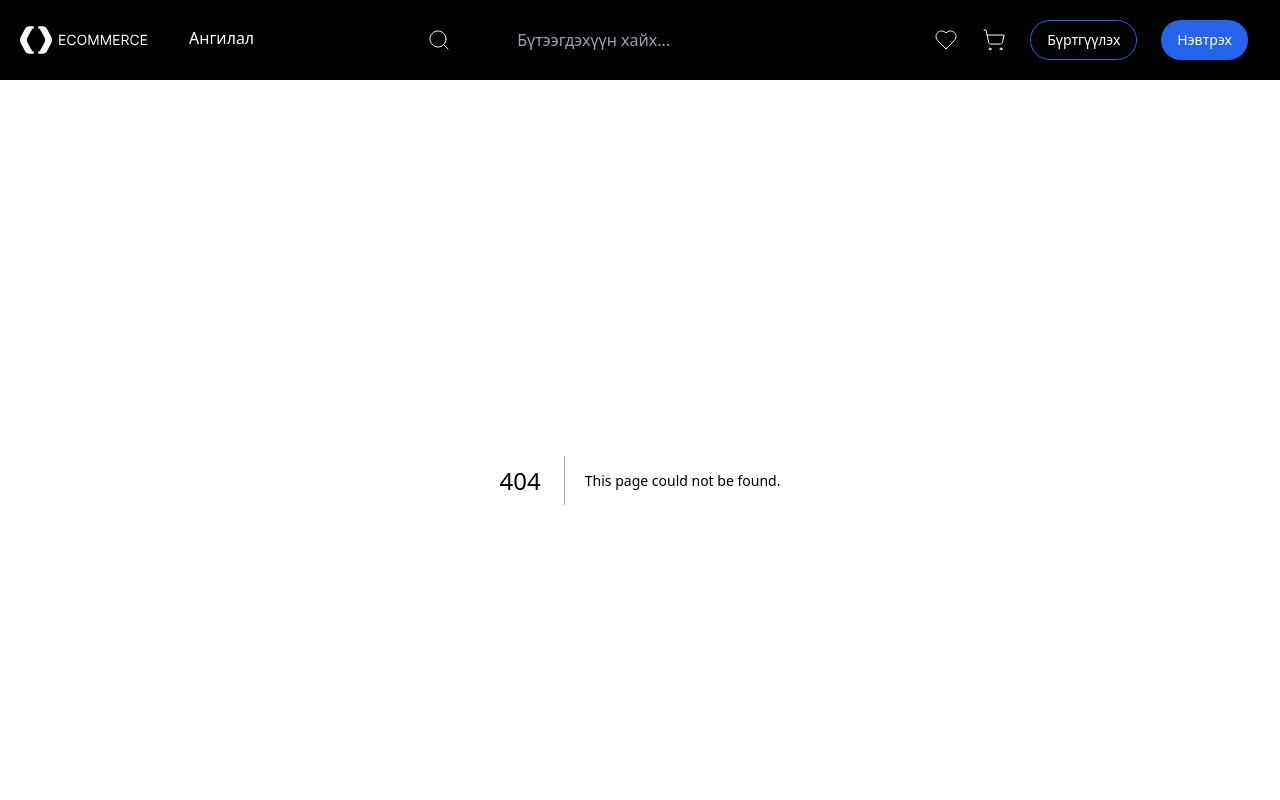
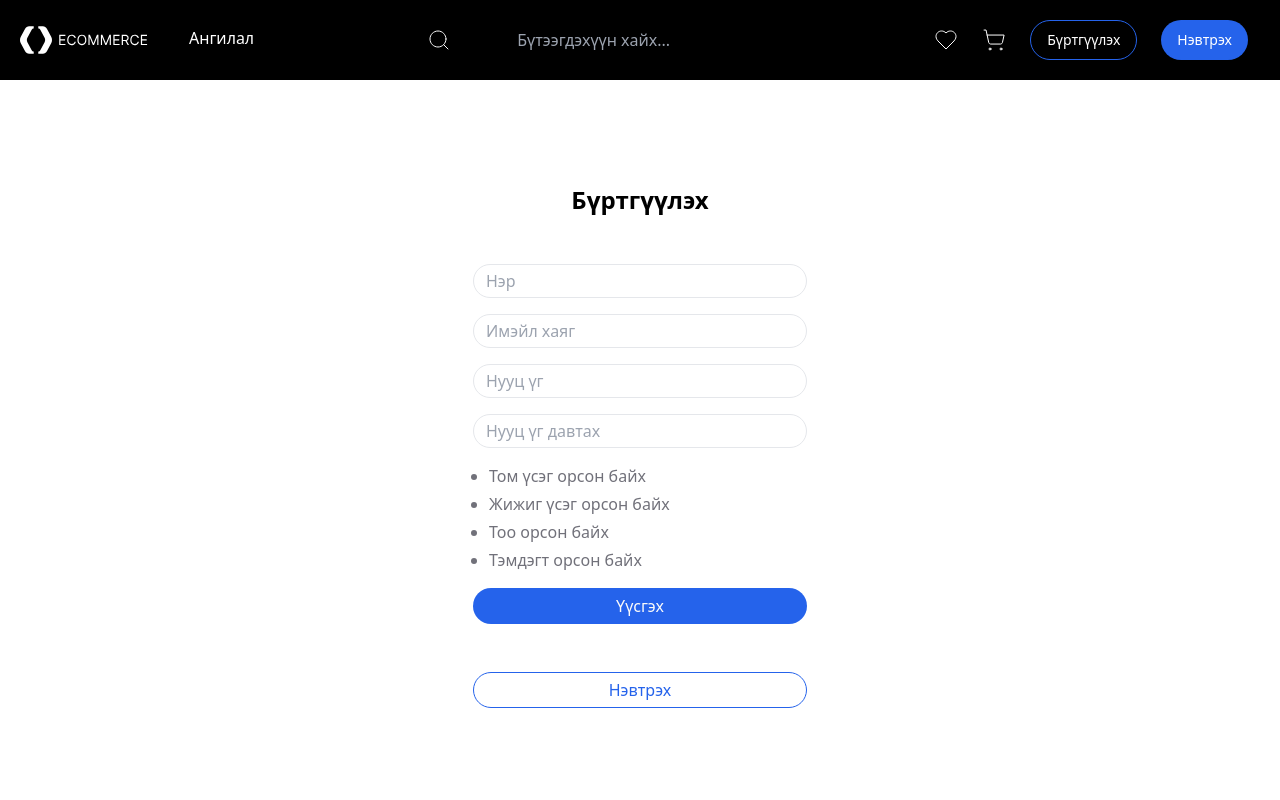
Before and after one commit to Pinecone-2024-LEAP-1G/Team5-project, a Next.js app in the folder ui/: page /signup in a window 1280 px wide. Before the commit this address had no page. Shown: the top 800 px of the page. Built offline with nearby package versions, Linux system fonts and the light colour scheme.

Commit message:
first commit

```diff
--- /dev/null
+++ b/ui/src/app/signin/page.tsx
@@ -0,0 +1,42 @@
+export default function Signin() {
+  return (
+    <div className="pt-[104px] pb-[374px] flex justify-center items-center">
+      <div className="flex flex-col gap-12 w-[334px] ">
+        <p className="font-semibold text-2xl text-center">Нэвтрэх</p>
+        <div className="flex flex-col gap-4">
+          <input
+            type="email"
+            id="email"
+            placeholder=" Имэйл хаяг"
+            className="w-full h-[34px] border-solid border rounded-[18px] text-[#E4E4E7] py-1 px-3"
+            required
+          />
+          <input
+            type="password"
+            id="password"
+            placeholder="Нууц үг"
+            className="w-full h-[34px] border-solid border rounded-[18px]  py-1 px-3"
+            color="#E4E4E7"
+            required
+          />
+          <div className="flex flex-col gap-4">
+            <button
+              type="submit"
+              className="bg-blue-600 rounded-[18px] w-full h-[36px] text-[#FAFAFA]">
+              Нэвтрэх
+            </button>
+            <p className="text-sm text-[#71717A] text-center">
+              Нууц үг мартсан
+            </p>
+          </div>
+        </div>
+
+        <button
+          type="button"
+          className="border-solid border border-blue-600 rounded-[18px] w-full h-[36px] text-[#2563EB]">
+          Бүртгүүлэх
+        </button>
+      </div>
+    </div>
+  );
+}
--- /dev/null
+++ b/ui/src/app/signup/page.tsx
@@ -0,0 +1,94 @@
+"use client";
+import { useState } from "react";
+
+const SignUp = () => {
+  const [email, setEmail] = useState("");
+  const [name, setName] = useState("");
+  const [password, setPassword] = useState("");
+  const [confirmPassword, setConfirmPassword] = useState("");
+  const [loading, setLoading] = useState(false);
+
+  const handleSubmit = (e: React.FormEvent) => {
+    e.preventDefault();
+    setLoading(true);
+
+    if (password !== confirmPassword) {
+      alert("Нууц үг давтах нь таарахгүй байна.");
+      setLoading(false);
+      return;
+    }
+
+    console.log({ email, name, password });
+  };
+
+  return (
+    <div className="pt-[104px] pb-[374px] flex justify-center items-center">
+      <div className="flex-col flex gap-12 w-[334px]">
+        <p className="font-semibold text-2xl text-center">Бүртгүүлэх</p>
+        <form onSubmit={handleSubmit} className="flex flex-col gap-4">
+          <input
+            type="text"
+            id="name"
+            placeholder="Нэр"
+            className="w-full h-[34px] border-solid border rounded-[18px] py-1 px-3"
+            value={name}
+            onChange={(e) => setName(e.target.value)}
+            required
+          />
+          <input
+            type="email"
+            id="email"
+            placeholder="Имэйл хаяг"
+            className="w-full h-[34px] border-solid border rounded-[18px] py-1 px-3"
+            value={email}
+            onChange={(e) => setEmail(e.target.value)}
+            required
+          />
+          <input
+            type="password"
+            id="password"
+            placeholder="Нууц үг"
+            className="w-full h-[34px] border-solid border rounded-[18px] py-1 px-3"
+            value={password}
+            onChange={(e) => setPassword(e.target.value)}
+            required
+          />
+          <input
+            type="password"
+            id="confirm-password"
+            placeholder="Нууц үг давтах"
+            className="w-full h-[34px] border-solid border rounded-[18px] py-1 px-3"
+            value={confirmPassword}
+            onChange={(e) => setConfirmPassword(e.target.value)}
+            required
+          />
+
+          <div className="flex flex-col pl-4">
+            <ul className="list-disc flex flex-col gap-1">
+              <li className="text-[#71717A]">Том үсэг орсон байх</li>
+              <li className="text-[#71717A]">Жижиг үсэг орсон байх</li>
+              <li className="text-[#71717A]">Тоо орсон байх</li>
+              <li className="text-[#71717A]">Тэмдэгт орсон байх</li>
+            </ul>
+          </div>
+          <div className="flex flex-col gap-4">
+            <button
+              type="submit"
+              className={`bg-blue-600 rounded-[18px] w-full h-[36px] text-[#FAFAFA] ${
+                loading ? "opacity-50 cursor-not-allowed" : ""
+              }`}
+              disabled={loading}>
+              {loading ? "Үүсгэж байна..." : "Үүсгэх"}
+            </button>
+          </div>
+        </form>
+        <button
+          type="button"
+          className="border-solid border border-blue-600 rounded-[18px] w-full h-[36px] text-[#2563EB]">
+          Нэвтрэх
+        </button>
+      </div>
+    </div>
+  );
+};
+export default SignUp;
```
